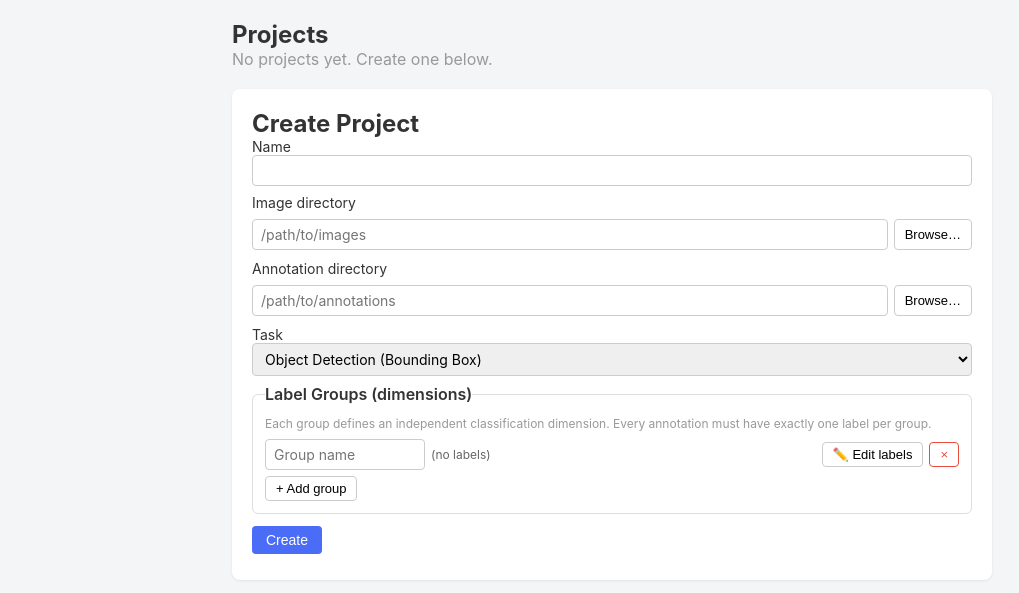
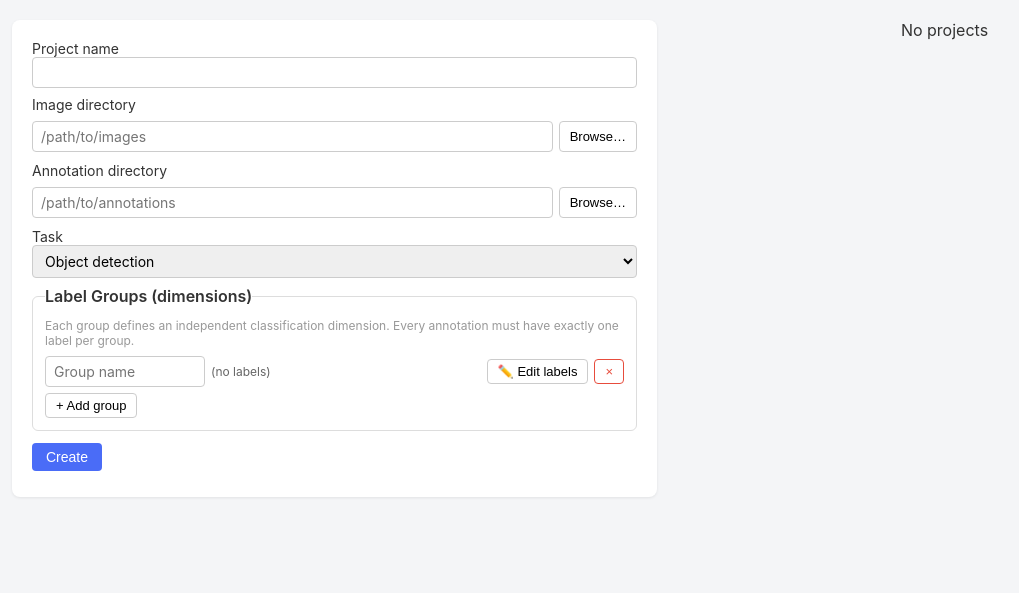
Before and after one commit to cloudy-sfu/Image-labeler, a Flask app: page / in a window 1280 px wide. Shown: the part 46-639 px from the top of the page, without its empty margins (28-1047 px from the left). Run offline with Flask 3, Linux system fonts and the light colour scheme.

Commit message:
Optimize layout

```diff
--- a/app.py
+++ b/app.py
@@ -34,10 +34,10 @@ IGNORE_FILES = {".DS_Store", "desktop.ini", "Thumbs.db", ".gitkeep"}
 
 # Front-end display names for tasks
 TASK_DISPLAY = {
-    "classification": "Image Classification",
-    "detection": "Object Detection (Bounding Box)",
-    "instance_segmentation": "Instance Segmentation (Polygon)",
-    "skeleton": "Keypoint / Pose Estimation",
+    "classification": "Classification",
+    "detection": "Object detection",
+    "instance_segmentation": "Instance segmentation (polygon)",
+    "skeleton": "Skeleton (pose) estimation",
 }
 TASK_KEYS = list(TASK_DISPLAY.keys())
 
--- a/static/style.css
+++ b/static/style.css
@@ -12,7 +12,7 @@ a { color: #4a6cf7; text-decoration:none; }
                border:none; border-radius:4px; cursor:pointer; font-size:14px; }
 .btn-primary:hover { background:#3b5de7; }
 .btn-danger { color:#e74c3c; border-color:#e74c3c; }
-.badge { background:#e8ecff; color:#4a6cf7; padding:2px 8px; border-radius:10px; font-size:12px; }
+.badge { background:#e8ecff; font-weight: bold; padding:2px 8px; border-radius:10px; font-size:12px; }
 .muted { color:#999; }
 .error { color:#e74c3c; margin-top:6px; }
 input, select, textarea { padding:6px 8px; border:1px solid #ccc; border-radius:4px; font-size:14px; width:100%; font-family:inherit; }
@@ -24,14 +24,27 @@ legend { font-weight:600; }
 /* Index page */
 .page-index { padding:20px 40px; overflow:auto; height:100vh; }
 .top-bar h1 { font-size:22px; }
-.index-content { max-width:760px; margin:20px auto; }
+.index-content {
+  width:100%;
+  margin:20px auto;
+  display:grid;
+  grid-template-columns:minmax(340px, 645px) minmax(420px, 1fr);
+  gap:20px;
+  align-items:start;
+}
 .project-card { display:flex; justify-content:space-between; align-items:center;
                 background:#fff; padding:12px 16px; border-radius:8px; margin-bottom:8px;
                 box-shadow:0 1px 3px rgba(0,0,0,.08); }
-.project-info { display:flex; gap:10px; align-items:center; flex-wrap:wrap; }
-.progress { font-size:12px; color:#888; }
-.create-section { background:#fff; padding:20px; border-radius:8px; margin-top:20px;
+.project-info { align-items:center; flex-wrap:wrap; }
+.progress { color:#888; }
+.create-section { background:#fff; padding:20px; border-radius:8px;
                   box-shadow:0 1px 3px rgba(0,0,0,.08); }
+
+@media (max-width: 940px) {
+  .index-content {
+    grid-template-columns:1fr;
+  }
+}
 
 /* Label group rows */
 .label-group-row { display:flex; gap:6px; margin-bottom:6px; align-items:center; }
--- a/templates/index.html
+++ b/templates/index.html
@@ -5,29 +5,10 @@
   <header class="top-bar"><h1>🏷️ Image Labeler</h1></header>
 
   <div class="index-content">
-    <!-- project list -->
-    <section class="project-list">
-      <h2>Projects</h2>
-      {% for pid, p in projects.items() %}
-      <div class="project-card">
-        <div class="project-info">
-          <a href="/project/{{ pid }}"><strong>{{ p.name }}</strong></a>
-          <span class="badge">{{ task_display.get(p.task, p.task) }}</span>
-          <span class="progress">{{ p._labeled }}/{{ p._total }} labeled</span>
-        </div>
-        <button class="btn-sm btn-danger" onclick="deleteProject('{{ pid }}')">Delete</button>
-      </div>
-      {% endfor %}
-      {% if not projects %}
-      <p class="muted">No projects yet. Create one below.</p>
-      {% endif %}
-    </section>
-
     <!-- create form -->
-    <section class="create-section">
-      <h2>Create Project</h2>
-      <form id="createForm">
-        <label>Name <input name="name" required></label>
+    <section>
+      <form id="createForm" class="create-section">
+        <label>Project name <input name="name" required></label>
 
         <label for="imageDirInput">Image directory</label>
         <div class="folder-input-wrap">
@@ -72,6 +53,25 @@
         <button type="submit" class="btn-primary">Create</button>
         <div id="createError" class="error"></div>
       </form>
+    </section>
+
+    <!-- project list -->
+    <section class="project-list">
+      {% for pid, p in projects.items() %}
+      <div class="project-card">
+        <a href="/project/{{ pid }}" style="color: unset;">
+          <p><strong>{{ p.name }}</strong></p>
+          <p class="project-info">
+            <span class="badge">{{ task_display.get(p.task, p.task) }}</span>
+            <span class="badge">🚩 {{ p._labeled }}/{{ p._total }}</span>
+          </p>
+        </a>
+        <button class="btn-sm btn-danger" onclick="deleteProject('{{ pid }}')">Delete</button>
+      </div>
+      {% endfor %}
+      {% if not projects %}
+        <p style="text-align: center">No projects</p>
+      {% endif %}
     </section>
   </div>
 </div>
```
